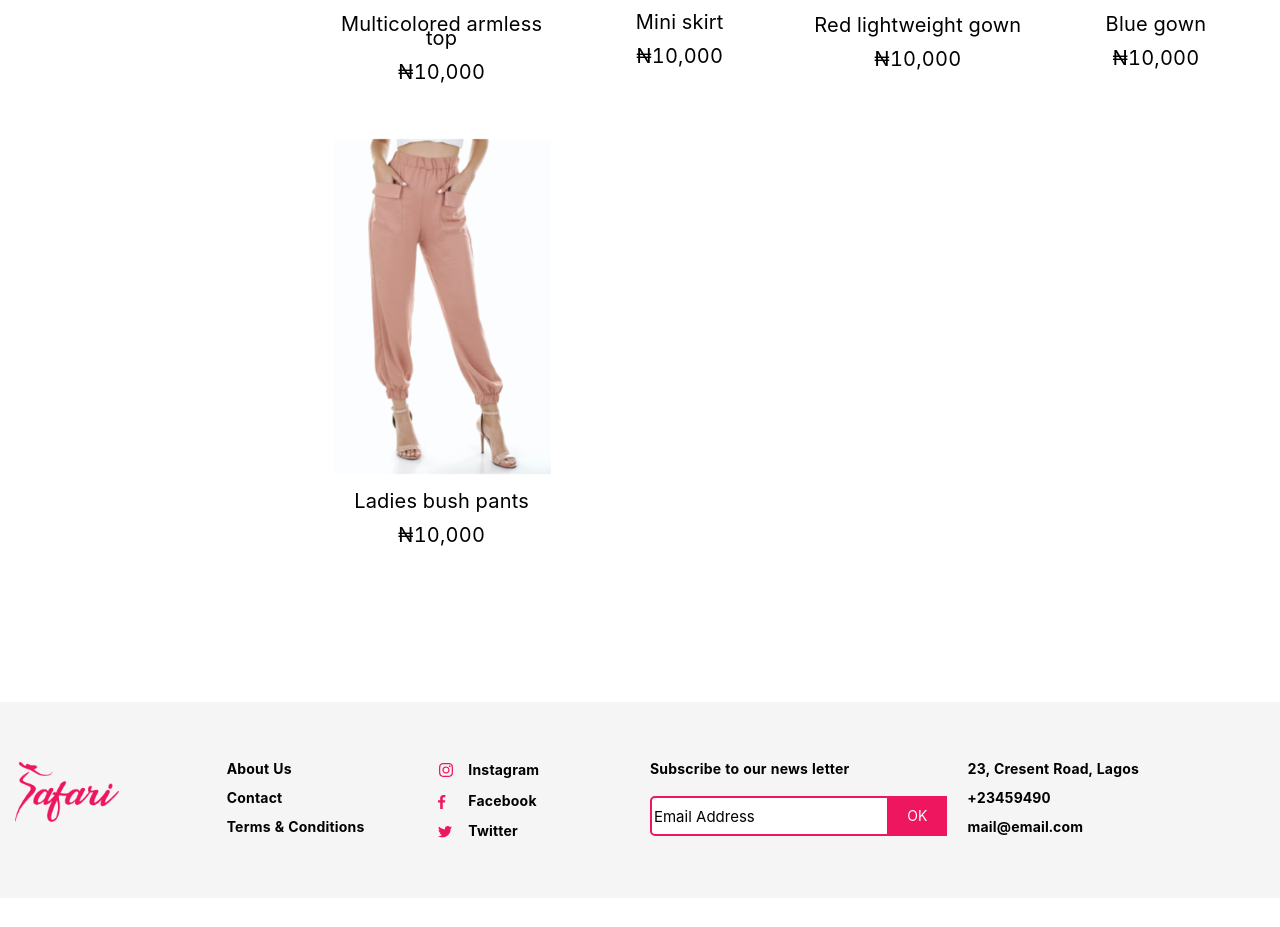
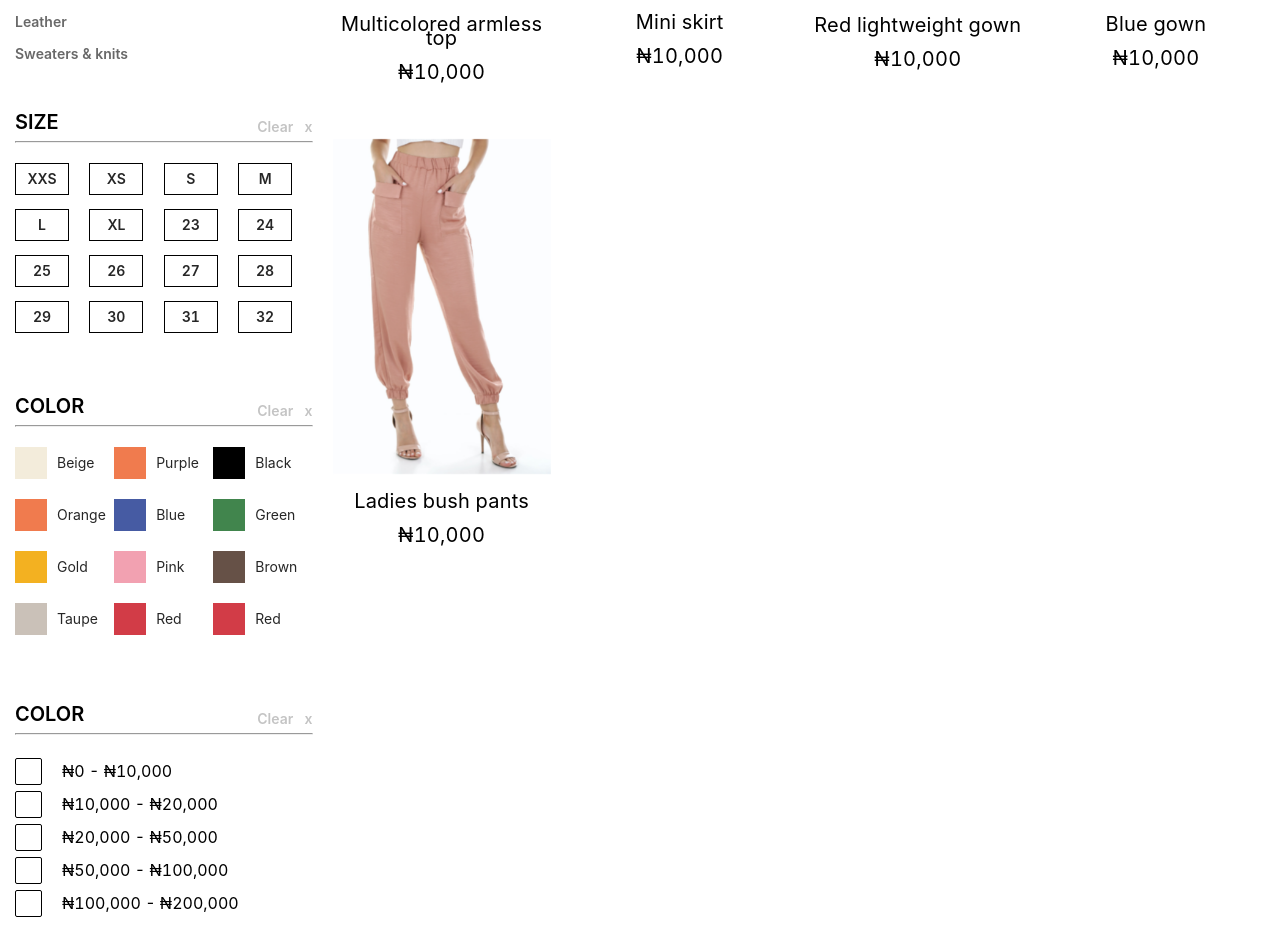
Before and after one commit to sixtusDev/safari-webclient, a React (Create React App) app: page /clothes in a window 1280 px wide. Shown: the part 665-1592 px from the top of the page. Before the commit the page ends 1563 px from the top, so only its background shows below. Built offline with nearby package versions, Linux system fonts and the light colour scheme.

Commit message:
Added UI for size, color, and price filter

```diff
--- a/package.json
+++ b/package.json
@@ -10,7 +10,8 @@
     "node-sass": "4.14.1",
     "react": "^17.0.2",
     "react-dom": "^17.0.2",
-    "react-router-dom": "^6.0.1",
+    "react-router": "^6.0.2",
+    "react-router-dom": "5.2.0",
     "react-scripts": "4.0.3",
     "web-vitals": "^1.0.1"
   },
--- a/src/App.js
+++ b/src/App.js
@@ -1,5 +1,5 @@
-import { Switch, Route, BrowserRouter } from "react-router-dom";
-
+import { Route, BrowserRouter } from "react-router-dom";
+// import { Switch } from "react-router";
 import Header from "./components/header/Header";
 import Footer from "./components/footer/Footer";
 import Home from "./pages/home/Home";
@@ -12,18 +12,15 @@ function App() {
     <div className="App">
       <div>
         <Header />
-        <BrowserRouter>
-          <Switch>
-            <div>
-              <Route path="/" exact>
-                <Home />
-              </Route>
-              <Route path="/clothes" exact>
-                <Clothes />
-              </Route>
-            </div>
-          </Switch>
-        </BrowserRouter>
+        <Clothes />
+        {/* <BrowserRouter> */}
+        {/* <Switch> */}
+        {/* <div>
+          <Route path="/" component={Home} exact />
+          <Route path="/clothes" component={Clothes} exact />
+        </div> */}
+        {/* </Switch> */}
+        {/* </BrowserRouter> */}
         <Footer />
       </div>
     </div>
--- /dev/null
+++ b/src/components/category/Category.jsx
@@ -0,0 +1,59 @@
+import { Row, Col, Checkbox } from "antd";
+import "./Category.scss";
+
+const Category = ({ list, category, size, color, price }) => {
+  return (
+    <div className="Filter">
+      {category ? (
+        list.map((category) => <p className="Filter__category">{category}</p>)
+      ) : size ? (
+        <Row>
+          {list.map((size) => (
+            <Col span={6}>
+              <p className="Filter__size">{size}</p>
+            </Col>
+          ))}
+        </Row>
+      ) : color ? (
+        <Row>
+          {list.map((color) => (
+            <Col span={8}>
+              <div className="Filter__color-box">
+                <div
+                  style={{ backgroundColor: `${color.color}` }}
+                  className="Filter__color"
+                />
+                <span className="Filter__color-label">{color.label}</span>
+              </div>
+            </Col>
+          ))}
+        </Row>
+      ) : price ? (
+        <div>
+          <div className="flex-row align-items-center">
+            <Checkbox />{" "}
+            <span className="Filter__price-label">₦0 - ₦10,000</span>
+          </div>
+          <div className="flex-row align-items-center">
+            <Checkbox />{" "}
+            <span className="Filter__price-label">₦10,000 - ₦20,000</span>
+          </div>
+          <div className="flex-row align-items-center">
+            <Checkbox />{" "}
+            <span className="Filter__price-label">₦20,000 - ₦50,000</span>
+          </div>
+          <div className="flex-row align-items-center">
+            <Checkbox />{" "}
+            <span className="Filter__price-label">₦50,000 - ₦100,000</span>
+          </div>
+          <div className="flex-row align-items-center">
+            <Checkbox />{" "}
+            <span className="Filter__price-label">₦100,000 - ₦200,000</span>
+          </div>
+        </div>
+      ) : null}
+    </div>
+  );
+};
+
+export default Category;
--- /dev/null
+++ b/src/components/category/Category.scss
@@ -0,0 +1,43 @@
+.Filter {
+  margin-top: 2rem;
+  &__category {
+    font-weight: 600;
+    font-size: 1.6rm;
+    line-height: 1.8rem;
+    color: #686868;
+    cursor: pointer;
+  }
+
+  &__size {
+    width: 5.4rem;
+    height: 3.2rem;
+    border: 1px solid var(--black);
+    font-weight: 600;
+    font-size: 14px;
+    line-height: 18px;
+    text-transform: uppercase;
+    display: flex;
+    align-items: center;
+    justify-content: center;
+  }
+
+  &__color-box {
+    display: flex;
+    align-items: center;
+    margin-bottom: 2rem;
+  }
+
+  &__color {
+    width: 3.2rem;
+    height: 3.2rem;
+  }
+  &__color-label {
+    margin-left: 1rem;
+  }
+
+  &__price-label {
+    color: var(--black);
+    font-size: 1.6rem;
+    margin-left: 2rem;
+  }
+}
--- /dev/null
+++ b/src/components/clear-btn/ClearBtn.jsx
@@ -0,0 +1,7 @@
+import "./ClearBtn.scss";
+
+const ClearBtn = () => {
+  return <span className="ClearBtn">Clear &nbsp;&nbsp;x</span>;
+};
+
+export default ClearBtn;
--- /dev/null
+++ b/src/components/clear-btn/ClearBtn.scss
@@ -0,0 +1,7 @@
+.ClearBtn {
+  font-weight: 600;
+  font-size: 14px;
+  line-height: 18px;
+  color: #c4c4c4;
+  cursor: pointer;
+}
--- /dev/null
+++ b/src/helpers/index.js
@@ -0,0 +1,49 @@
+export const clothCategories = [
+  "All",
+  "Dresses",
+  "Denim",
+  "Jeans",
+  "Jumpsuits",
+  "Tops",
+  "Jackets and Coats",
+  "Pants",
+  "Shorts",
+  "Skirts",
+  "Lougerie & underwear",
+  "Leather",
+  "Sweaters & knits",
+];
+
+export const clothSizes = [
+  "xxs",
+  "xs",
+  "s",
+  "m",
+  "l",
+  "xl",
+  "23",
+  "24",
+  "25",
+  "26",
+  "27",
+  "28",
+  "29",
+  "30",
+  "31",
+  "32",
+];
+
+export const colors = [
+  { color: "#f3ecdb", label: "Beige" },
+  { color: "#f07b4e", label: "Purple" },
+  { color: "#000000", label: "Black" },
+  { color: "#f07b4e", label: "Orange" },
+  { color: "#465ba3", label: "Blue" },
+  { color: "#41854d", label: "Green" },
+  { color: "#f3b121", label: "Gold" },
+  { color: "#f2a1b1", label: "Pink" },
+  { color: "#665147", label: "Brown" },
+  { color: "#cac1b8", label: "Taupe" },
+  { color: "#d23c47", label: "Red" },
+  { color: "#d23c47", label: "Red" },
+];
--- a/src/pages/clothes/Clothes.jsx
+++ b/src/pages/clothes/Clothes.jsx
@@ -1,6 +1,9 @@
 import { Row, Col, Select } from "antd";
 import items from "../../helpers/items";
 import AppCard from "../../components/app-card/AppCard";
+import Category from "../../components/category/Category";
+import ClearBtn from "../../components/clear-btn/ClearBtn";
+import { clothCategories, clothSizes, colors } from "../../helpers";
 
 import "./Clothes.scss";
 
@@ -12,11 +15,36 @@ const Clothes = () => {
 
         <Row gutter={20} align="top">
           <Col span={6}>
-            <div className="flex-row" style={{ height: "4rem" }}>
-              <h3 className="heading3">CATEGORY</h3>
+            <div>
+              <div className="flex-row" style={{ height: "4rem" }}>
+                <h3 className="heading3">CATEGORY</h3>
+              </div>
+              <hr />
+              <Category list={clothCategories} category />
             </div>
             <div>
+              <div className="flex-row space-between align-items-center mt30">
+                <h3 className="heading3">SIZE</h3>
+                <ClearBtn />
+              </div>
               <hr />
+              <Category list={clothSizes} size />
+            </div>
+            <div>
+              <div className="flex-row space-between align-items-center mt30">
+                <h3 className="heading3">COLOR</h3>
+                <ClearBtn />
+              </div>
+              <hr />
+              <Category list={colors} color />
+            </div>
+            <div>
+              <div className="flex-row space-between align-items-center mt30">
+                <h3 className="heading3">COLOR</h3>
+                <ClearBtn />
+              </div>
+              <hr />
+              <Category price />
             </div>
           </Col>
           <Col span={18}>
--- a/src/styleUtils/components.scss
+++ b/src/styleUtils/components.scss
@@ -41,6 +41,10 @@
 
 .mt20 {
   margin-top: 2rem;
+}
+
+.mt30 {
+  margin-top: 5rem;
 }
 
 .mr10 {
--- a/src/styleUtils/global.scss
+++ b/src/styleUtils/global.scss
@@ -37,3 +37,10 @@ body {
   background: #5b6777;
   border-radius: 100px;
 }
+
+// Overrides
+.ant-checkbox-inner {
+  width: 2.7rem !important;
+  height: 2.7rem !important;
+  border: 0.5px solid #000000 !important;
+}
```
Also changed, not shown: 1 other file (tests, documents, lock files or other folders).
